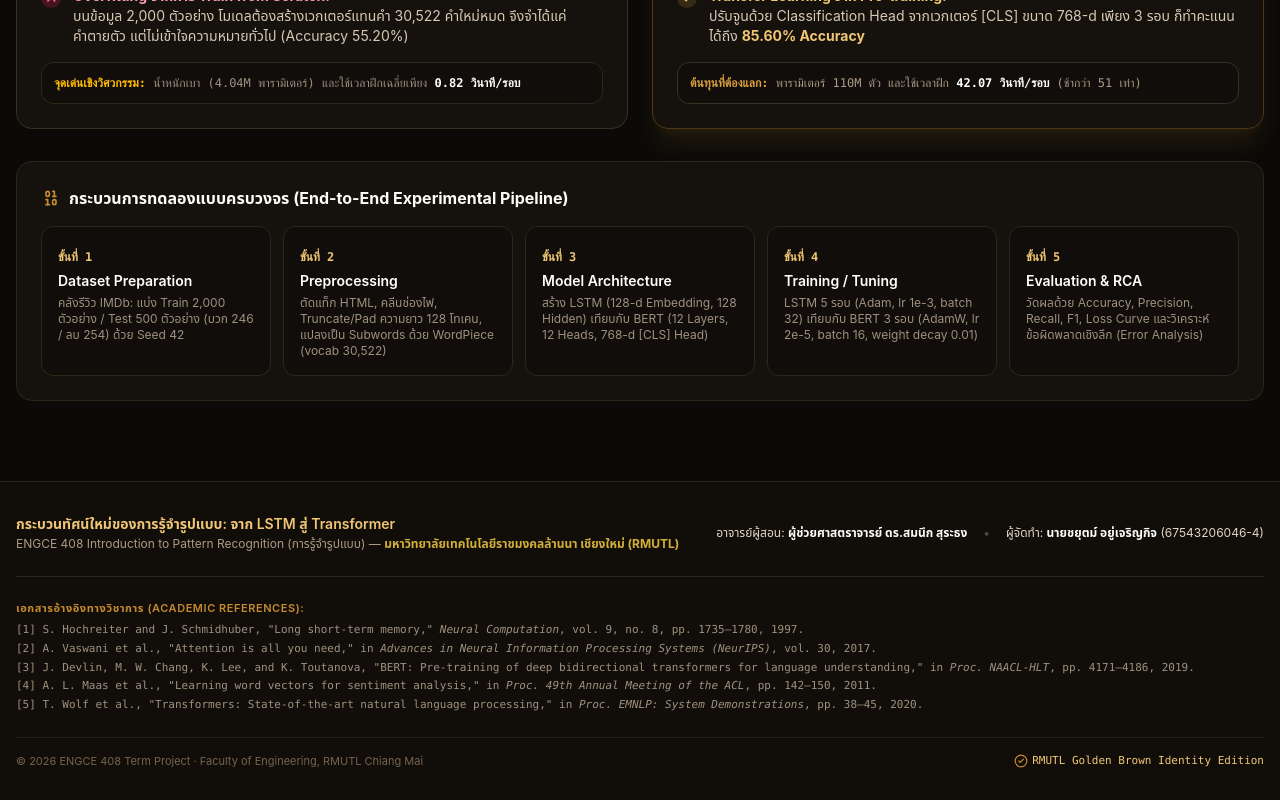
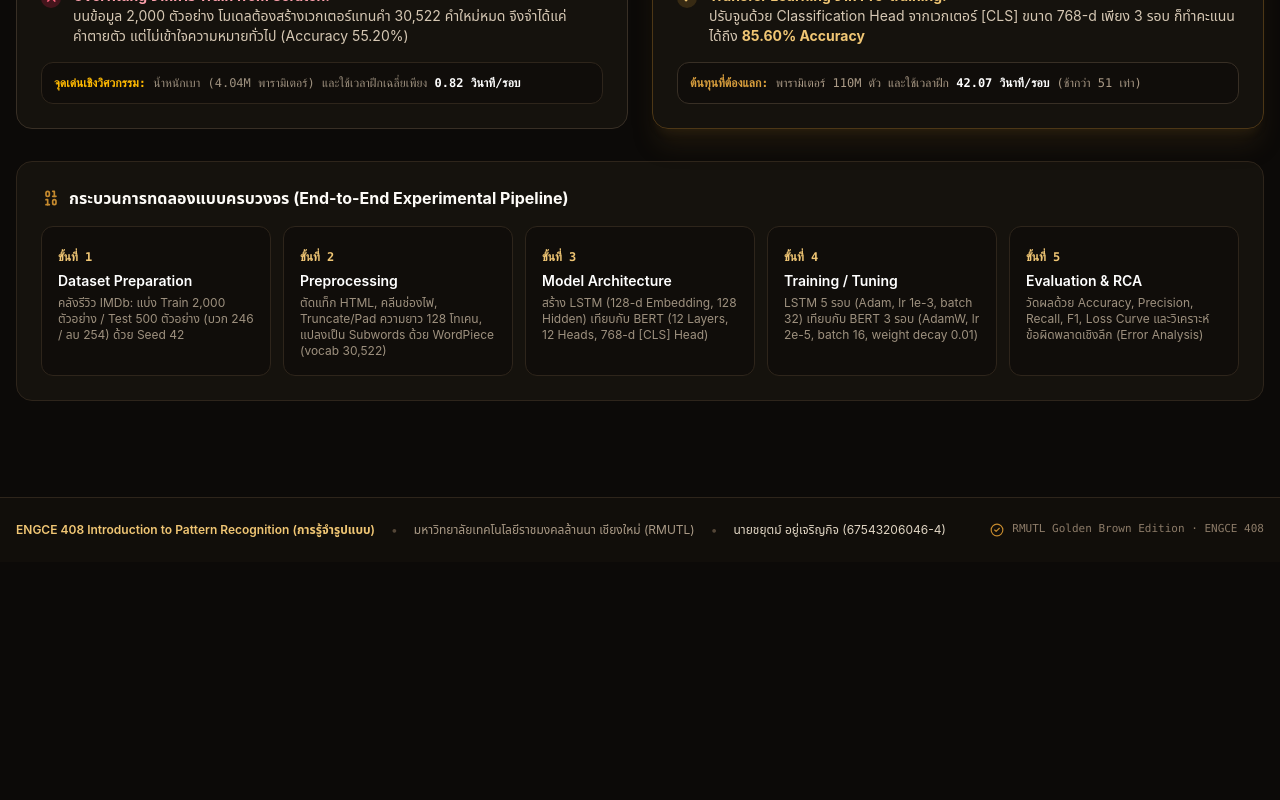
Before and after one commit to Poomwillbeprogrammer/LSTM-versus-Transformer, a React (Vite) app in the folder dashboard/: page / in a window 1280 px wide. Shown: the part 1166-1966 px from the top of the page. After the commit the page ends 1728 px from the top, so only its background shows below. Built offline with nearby package versions, Linux system fonts and the light colour scheme.

Commit message:
style: remove bottom references section and streamline footer for a cleaner, modern layout

```diff
--- a/dashboard/src/App.jsx
+++ b/dashboard/src/App.jsx
@@ -6,7 +6,7 @@ import AttentionSimulatorTab from './components/AttentionSimulatorTab';
 import DatasetExplorerTab from './components/DatasetExplorerTab';
 import PlaygroundTab from './components/PlaygroundTab';
 import { academicInfo } from './data/benchmarkData';
-import { BookOpen, GraduationCap, CheckCircle2 } from 'lucide-react';
+import { CheckCircle2 } from 'lucide-react';
 
 export default function App() {
   const [activeTab, setActiveTab] = useState('overview');
@@ -30,44 +30,26 @@ export default function App() {
         {activeTab === 'playground' && <PlaygroundTab />}
       </main>
 
-      {/* Academic Footer in RMUTL Theme */}
-      <footer className="border-t border-[#2e251b] bg-[#120f0b]/90 mt-12 py-8 px-4 text-xs text-[#9e917f]">
-        <div className="max-w-7xl mx-auto space-y-6">
-          <div className="flex flex-col md:flex-row items-start md:items-center justify-between gap-4 border-b border-[#2e251b] pb-6">
-            <div>
-              <div className="font-semibold text-[#f0c674] text-sm flex items-center gap-2">
-                <span>{academicInfo.titleTh}</span>
-              </div>
-              <div className="text-[#ab9b87] mt-0.5">
-                {academicInfo.courseCode} {academicInfo.courseName} — <strong className="text-[#d4af37]">{academicInfo.university}</strong>
-              </div>
-            </div>
-            <div className="flex flex-wrap items-center gap-4 text-[#e2d7c5]">
-              <span>อาจารย์ผู้สอน: <strong className="text-[#fdfbf7]">{academicInfo.instructor}</strong></span>
-              <span className="text-[#544637]">•</span>
-              <span>ผู้จัดทำ: <strong className="text-[#fdfbf7]">{academicInfo.student}</strong> ({academicInfo.studentId})</span>
-            </div>
+      {/* Clean Academic Footer (RMUTL Golden Brown Theme) */}
+      <footer className="border-t border-[#2e251b] bg-[#120f0b]/90 mt-16 py-6 px-4 text-xs text-[#9e917f]">
+        <div className="max-w-7xl mx-auto flex flex-col md:flex-row items-center justify-between gap-4">
+          <div className="flex flex-col sm:flex-row items-center gap-2 sm:gap-4 text-center sm:text-left">
+            <span className="font-semibold text-[#f0c674]">
+              {academicInfo.courseCode} {academicInfo.courseName}
+            </span>
+            <span className="text-[#544637] hidden sm:inline">•</span>
+            <span className="text-[#ab9b87]">
+              {academicInfo.university}
+            </span>
+            <span className="text-[#544637] hidden sm:inline">•</span>
+            <span className="text-[#e2d7c5]">
+              {academicInfo.student} ({academicInfo.studentId})
+            </span>
           </div>
 
-          {/* Academic References */}
-          <div className="space-y-2">
-            <span className="font-semibold text-[#c58a2e] block uppercase tracking-wider text-[11px]">
-              เอกสารอ้างอิงทางวิชาการ (Academic References):
-            </span>
-            <ul className="space-y-1 font-mono text-[11px] text-[#9e917f]">
-              <li>[1] S. Hochreiter and J. Schmidhuber, "Long short-term memory," <em>Neural Computation</em>, vol. 9, no. 8, pp. 1735–1780, 1997.</li>
-              <li>[2] A. Vaswani et al., "Attention is all you need," in <em>Advances in Neural Information Processing Systems (NeurIPS)</em>, vol. 30, 2017.</li>
-              <li>[3] J. Devlin, M. W. Chang, K. Lee, and K. Toutanova, "BERT: Pre-training of deep bidirectional transformers for language understanding," in <em>Proc. NAACL-HLT</em>, pp. 4171–4186, 2019.</li>
-              <li>[4] A. L. Maas et al., "Learning word vectors for sentiment analysis," in <em>Proc. 49th Annual Meeting of the ACL</em>, pp. 142–150, 2011.</li>
-              <li>[5] T. Wolf et al., "Transformers: State-of-the-art natural language processing," in <em>Proc. EMNLP: System Demonstrations</em>, pp. 38–45, 2020.</li>
-            </ul>
-          </div>
-
-          <div className="pt-4 border-t border-[#262019] flex flex-col sm:flex-row items-center justify-between gap-2 text-[11px] text-[#76634e]">
-            <span>© 2026 ENGCE 408 Term Project · Faculty of Engineering, RMUTL Chiang Mai</span>
-            <span className="flex items-center gap-1 text-[#f0c674] font-mono">
-              <CheckCircle2 className="w-3.5 h-3.5 text-[#c58a2e]" /> RMUTL Golden Brown Identity Edition
-            </span>
+          <div className="flex items-center gap-2 text-[11px] text-[#8c7b68] font-mono">
+            <CheckCircle2 className="w-3.5 h-3.5 text-[#c58a2e]" />
+            <span>RMUTL Golden Brown Edition · ENGCE 408</span>
           </div>
         </div>
       </footer>
```
Also changed, not shown: 2 other files (tests, documents, lock files or other folders).
